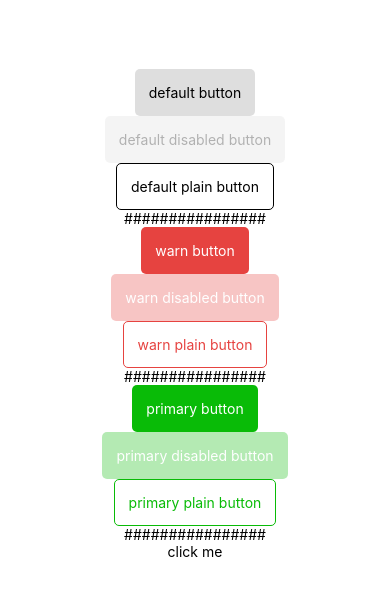
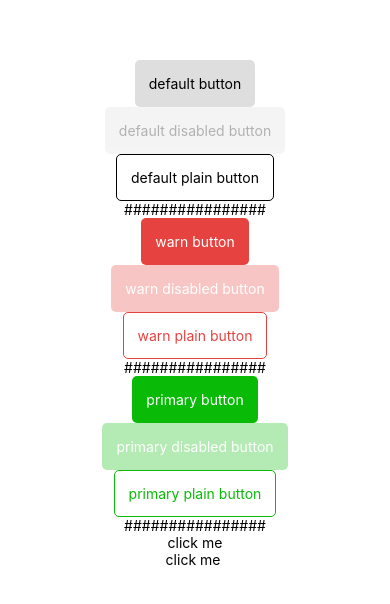
Before and after one commit to ShiYuanjun-Tim/rn2wxVerify, a React Native app: screen / in a window 390 px wide. Shown: the part 108-712 px from the top of the page. Built offline with nearby package versions, Linux system fonts and the light colour scheme.

Commit message:
GAI:5 GAI：6

```diff
--- a/src/page/comptests/adapter/index.js
+++ b/src/page/comptests/adapter/index.js
@@ -1,5 +1,5 @@
 import React ,{Component} from 'react';
-import {  View ,Text, TouchableOpacity} from 'react-native';
+import {  View ,Text, TouchableOpacity, ScrollView} from 'react-native';
 import {Button} from "../../../compAdapter"
 import {_alert} from "../../utils"
 
@@ -100,16 +100,10 @@ export default class Page extends Component {
         </Button>
         <Text> ################ </Text>
         <Text onPress={this.onPress}> click me </Text>
-        {/* <TouchableOpacity onPress={this.onPress}>
+        <TouchableOpacity onPress={this.onPress}>
           <View><Text>click me </Text></View>
-        </TouchableOpacity> */}
+        </TouchableOpacity>
       </View>
      );
   }
 }
-
-// const styles = StyleSheet.create({
-//   txt:{
-//     color:"red"
-//   }
-// });
```
Also changed, not shown: 1 other file (tests, documents, lock files or other folders).
